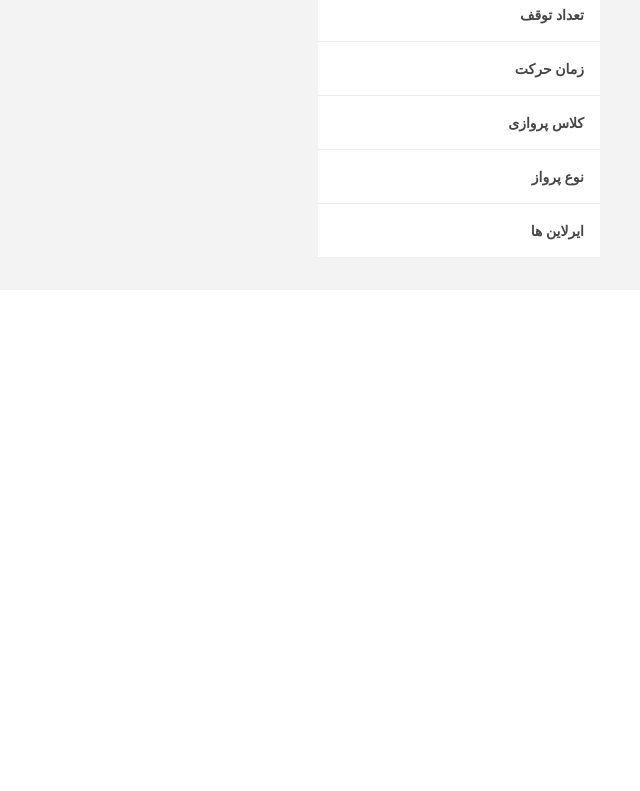
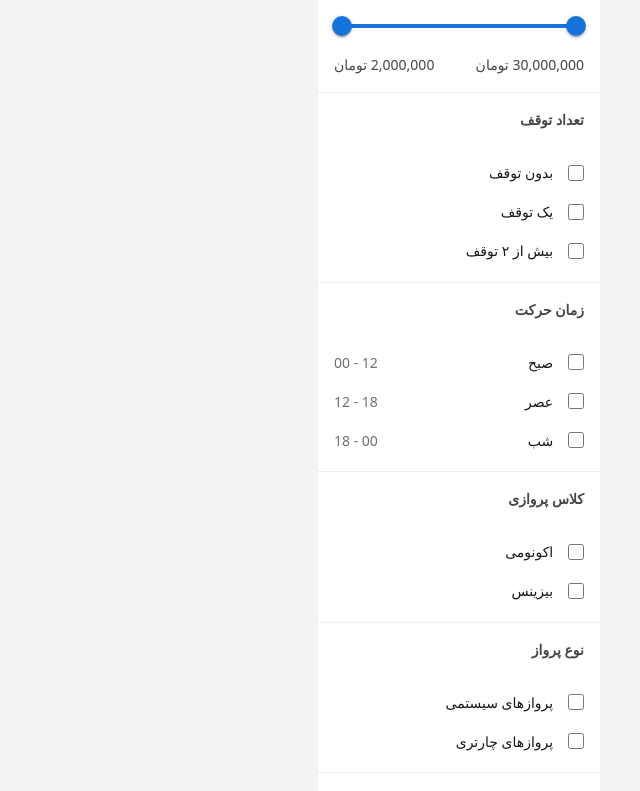
Before and after one commit to ark1111/flytoday-test, a React (Vite) app: page / in a window 1280 px wide. Shown: the part 400-1191 px from the top of the page, without its empty margins (640-1280 px from the left). Before the commit the page ends 800 px from the top, so only its background shows below. Built offline with nearby package versions, Linux system fonts and the light colour scheme.

Commit message:
feat : filter / CheckboxFilter , RangeSliderFilter

```diff
--- a/package.json
+++ b/package.json
@@ -10,6 +10,9 @@
     "preview": "vite preview"
   },
   "dependencies": {
+    "@emotion/react": "^11.11.1",
+    "@emotion/styled": "^11.11.0",
+    "@mui/material": "^5.14.12",
     "react": "^18.2.0",
     "react-dom": "^18.2.0"
   },
--- /dev/null
+++ b/src/components/CheckboxFilter.tsx
@@ -0,0 +1,31 @@
+import { FliterListItemType } from "../types";
+
+type Props = {
+  info: FliterListItemType;
+};
+
+const CheckboxFilter = ({ info }: Props) => {
+  return (
+    <div className="w-full mt-[14px] inline-block">
+      {info.items?.map((item) => (
+        <div
+          key={item.id}
+          className="w-full flex items-center gap-x-[15px] mt-[18px]"
+        >
+          <input
+            type="checkbox"
+            className="w-[18px] h-[18px] accent-[#1773dc]"
+          />
+          <div className="w-full flex items-center justify-between">
+            <div className="text-[14px] text-[#161616]">{item.text1}</div>
+            {item.text2 && (
+              <div className="text-[14px] text-[#6f6f6f] ltr">{item.text2}</div>
+            )}
+          </div>
+        </div>
+      ))}
+    </div>
+  );
+};
+
+export default CheckboxFilter;
--- /dev/null
+++ b/src/components/RangeSliderFilter.tsx
@@ -0,0 +1,44 @@
+import { useState } from "react";
+import { FliterListItemType } from "../types";
+import { Slider } from "@mui/material";
+
+type Props = {
+  info: FliterListItemType;
+};
+
+const RangeSliderFilter = ({ info }: Props) => {
+  const [value, setValue] = useState<number[]>([
+    info.min || 0,
+    info.max || 1000000,
+  ]);
+
+  const handleChange = (event: Event, newValue: number | number[]) => {
+    setValue(newValue as number[]);
+  };
+  return (
+    <div className="w-full mt-[40px] inline-block">
+      <div className="w-full px-2">
+        <Slider
+          getAriaLabel={() => "price range"}
+          value={value}
+          onChange={handleChange}
+          valueLabelDisplay="auto"
+          getAriaValueText={(value) => `${value}`}
+          min={info.min || 0}
+          max={info.max || 1000000}
+          sx={{ color: "#1773dc" }}
+        />
+      </div>
+      <div className="w-full flex items-center justify-between mt-[7px]">
+        <div className="text-[14px] text-[#464646]">
+          {Intl.NumberFormat().format(value[1])} تومان
+        </div>
+        <div className="text-[14px] text-[#464646]">
+          {Intl.NumberFormat().format(value[0])} تومان
+        </div>
+      </div>
+    </div>
+  );
+};
+
+export default RangeSliderFilter;
--- a/src/index.css
+++ b/src/index.css
@@ -19,3 +19,9 @@ a{
 .ltr{
   direction: ltr !important;
 }
+
+/* input[type="checkbox"]{
+  border-color: #c6c6c6 !important;
+  border-radius: 4px !important;
+  outline: none !important;
+} */
--- /dev/null
+++ b/src/pages/search/flights/data.ts
@@ -0,0 +1,135 @@
+import { FliterListItemType } from "../../../types";
+
+export const fliterList: FliterListItemType[] = [
+    {
+      id: 1,
+      title: "محدوده قیمت",
+      type: "range",
+      items: null,
+      min: 2000000,
+      max: 30000000,
+    },
+    {
+      id: 2,
+      title: "تعداد توقف",
+      type: "checkbox",
+      items: [
+        {
+          id: 1000,
+          text1: "بدون توقف",
+          text2: null,
+          value: 0,
+        },
+        {
+          id: 1001,
+          text1: "یک توقف",
+          text2: null,
+          value: 1,
+        },
+        {
+          id: 1002,
+          text1: "بیش از ۲ توقف",
+          text2: null,
+          value: 2,
+        },
+      ],
+      min: null,
+      max: null,
+    },
+    {
+      id: 3,
+      title: "زمان حرکت",
+      type: "checkbox",
+      items: [
+        {
+          id: 1003,
+          text1: "صبح",
+          text2: "00 - 12",
+          value: 1,
+        },
+        {
+          id: 1004,
+          text1: "عصر",
+          text2: "12 - 18",
+          value: 2,
+        },
+        {
+          id: 1005,
+          text1: "شب",
+          text2: "18 - 00",
+          value: 3,
+        },
+      ],
+      min: null,
+      max: null,
+    },
+    {
+      id: 4,
+      title: "کلاس پروازی",
+      type: "checkbox",
+      items: [
+        {
+          id: 1006,
+          text1: "اکونومی",
+          text2: null,
+          value: 1,
+        },
+        {
+          id: 1007,
+          text1: "بیزینس",
+          text2: null,
+          value: 2,
+        },
+      ],
+      min: null,
+      max: null,
+    },
+    {
+      id: 5,
+      title: "نوع پرواز",
+      type: "checkbox",
+      items: [
+        {
+          id: 1008,
+          text1: "پروازهای سیستمی",
+          text2: null,
+          value: 1,
+        },
+        {
+          id: 1009,
+          text1: "پروازهای چارتری",
+          text2: null,
+          value: 2,
+        },
+      ],
+      min: null,
+      max: null,
+    },
+    {
+      id: 6,
+      title: "ایرلاین ها",
+      type: "checkbox",
+      items: [
+        {
+          id: 1010,
+          text1: "ماهان",
+          text2: null,
+          value: 1,
+        },
+        {
+          id: 1011,
+          text1: "آلیتالیا",
+          text2: null,
+          value: 2,
+        },
+        {
+          id: 1012,
+          text1: "لوفت‌هانزا",
+          text2: null,
+          value: 3,
+        },
+      ],
+      min: null,
+      max: null,
+    },
+  ];
--- a/src/pages/search/flights/desktop/FilterBox.tsx
+++ b/src/pages/search/flights/desktop/FilterBox.tsx
@@ -1,57 +1,9 @@
-import React from "react";
+import { FliterListItemType } from "../../../../types";
+import CheckboxFilter from "../../../../components/CheckboxFilter";
+import { fliterList } from "../data";
+import RangeSliderFilter from "../../../../components/RangeSliderFilter";
 
 type Props = {};
-
-const fliterList = [
-  {
-    id: 1,
-    title: "محدوده قیمت",
-    type: "",
-    items: null,
-    min: null,
-    max: null,
-  },
-  {
-    id: 2,
-    title: "تعداد توقف",
-    type: "",
-    items: null,
-    min: null,
-    max: null,
-  },
-  {
-    id: 3,
-    title: "زمان حرکت",
-    type: "",
-    items: null,
-    min: null,
-    max: null,
-  },
-  {
-    id: 4,
-    title: "کلاس پروازی",
-    type: "",
-    items: null,
-    min: null,
-    max: null,
-  },
-  {
-    id: 5,
-    title: "نوع پرواز",
-    type: "",
-    items: null,
-    min: null,
-    max: null,
-  },
-  {
-    id: 6,
-    title: "ایرلاین ها",
-    type: "",
-    items: null,
-    min: null,
-    max: null,
-  },
-];
 
 const FilterBox = (props: Props) => {
   return (
@@ -74,6 +26,7 @@ const FilterBox = (props: Props) => {
               {item.title}
             </div>
           </div>
+          <div className="w-full">{filterTypeHandler(item)}</div>
         </div>
       ))}
     </div>
@@ -81,3 +34,12 @@ const FilterBox = (props: Props) => {
 };
 
 export default FilterBox;
+
+const filterTypeHandler = (info: FliterListItemType) => {
+  let newObj: { [key: string]: JSX.Element } = {
+    checkbox: <CheckboxFilter info={info} />,
+    range: <RangeSliderFilter info={info} />,
+  };
+
+  return newObj[info.type];
+};
--- /dev/null
+++ b/src/types.ts
@@ -0,0 +1,15 @@
+export interface CheckboxItemType {
+  id: number;
+  text1: string;
+  text2: string | null;
+  value: number;
+}
+
+export interface FliterListItemType {
+  id: number;
+  title: string;
+  type: string;
+  items: null | CheckboxItemType[];
+  min: null | number;
+  max: null | number;
+}
```
Also changed, not shown: 1 other file (tests, documents, lock files or other folders).
